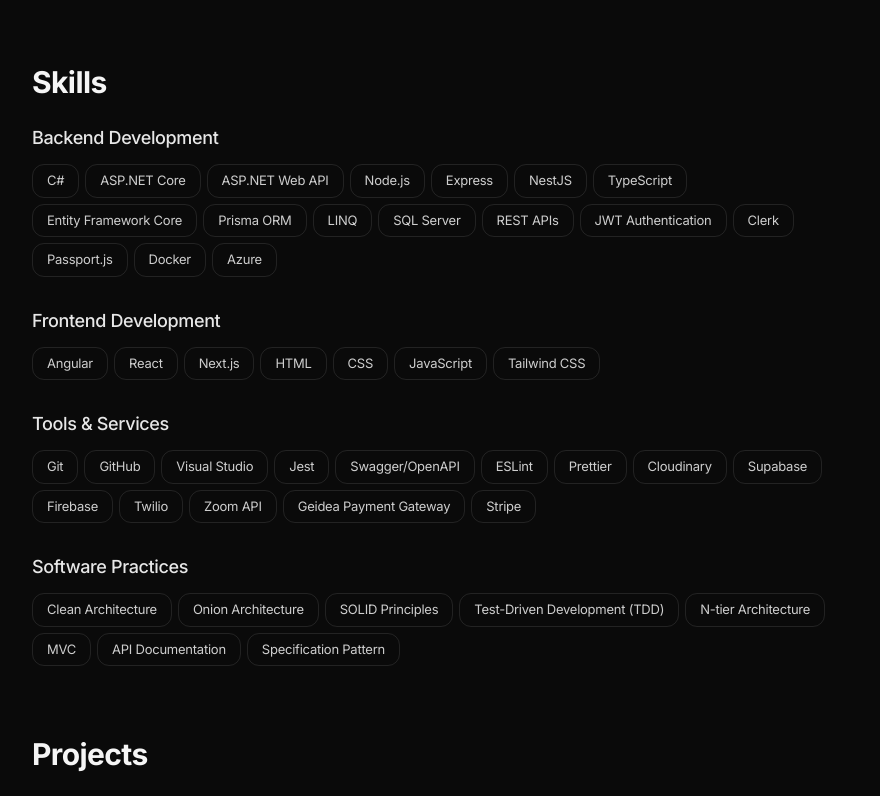
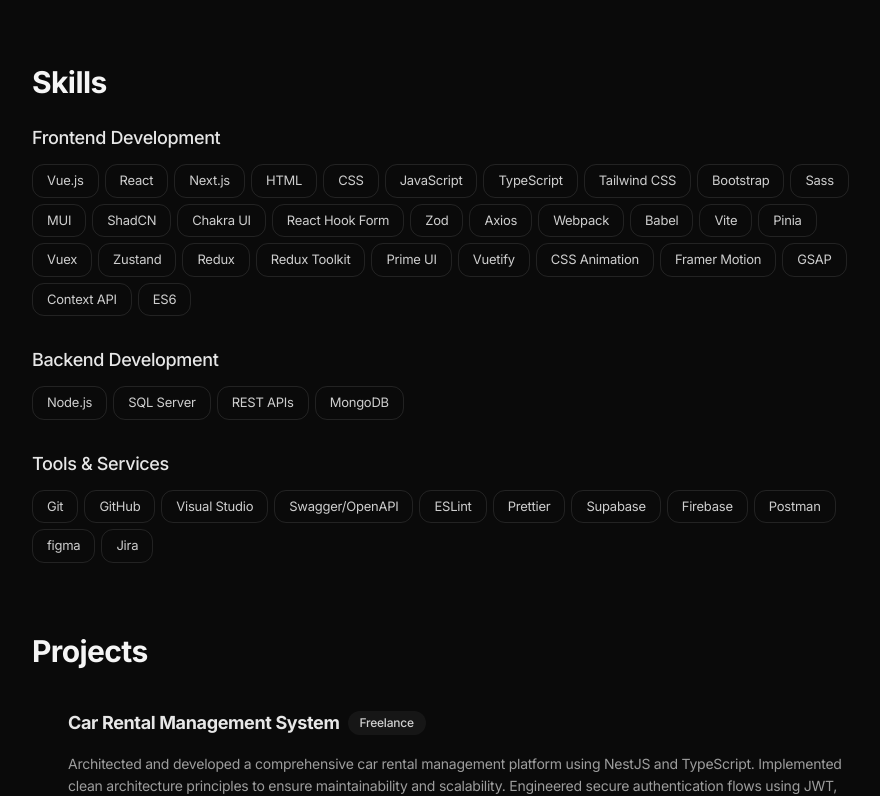
Before and after one commit to karemahamdy/portfolio-2, a Next.js app: page / in a window 1280 px wide. Shown: the part 1108-1904 px from the top of the page, without its empty margins (192-1072 px from the left). Built offline with nearby package versions, Linux system fonts and the light colour scheme.

Commit message:
skills and award

```diff
--- a/app/data/skills.ts
+++ b/app/data/skills.ts
@@ -10,38 +10,48 @@ export interface SkillCategory {
 
 export const skillCategories: SkillCategory[] = [
   {
-    name: "Backend Development",
-    skills: [
-      { name: "C#" },
-      { name: "ASP.NET Core" },
-      { name: "ASP.NET Web API" },
-      { name: "Node.js" },
-      { name: "Express" },
-      { name: "NestJS" },
-      { name: "TypeScript" },
-      { name: "Entity Framework Core" },
-      { name: "Prisma ORM" },
-      { name: "LINQ" },
-      { name: "SQL Server" },
-      { name: "REST APIs" },
-      { name: "JWT Authentication" },
-      { name: "Clerk" },
-      { name: "Passport.js" },
-      { name: "Docker" },
-      { name: "Azure" }
-    ],
-    visible: true
-  },
-  {
     name: "Frontend Development",
     skills: [
-      { name: "Angular" },
+      { name: "Vue.js" },
       { name: "React" },
       { name: "Next.js" },
       { name: "HTML" },
       { name: "CSS" },
       { name: "JavaScript" },
-      { name: "Tailwind CSS" }
+      { name: "TypeScript" },
+      { name: "Tailwind CSS" },
+      { name: "Bootstrap" },
+      { name: "Sass" },
+      { name: "MUI" },
+      { name: "ShadCN" },
+      { name: "Chakra UI" },
+      { name: "React Hook Form" },
+      { name: "Zod" },
+      { name: "Axios" },
+      { name: "Webpack" },
+      { name: "Babel" },
+      { name: "Vite" },
+      { name: "Pinia" },
+      { name: "Vuex" },
+      { name: "Zustand" },
+      { name: "Redux" },
+      { name: "Redux Toolkit" },
+      { name: "Prime UI" },
+      { name: "Vuetify" },
+      { name: "CSS Animation" },
+      { name: "Framer Motion" },
+      { name: "GSAP" },
+      { name: "Context API" },
+      { name: "ES6" }],
+    visible: true
+  },
+    {
+    name: "Backend Development",
+    skills: [
+      { name: "Node.js" },
+      { name: "SQL Server" },
+      { name: "REST APIs" },
+      { name: "MongoDB" },
     ],
     visible: true
   },
@@ -51,32 +61,17 @@ export const skillCategories: SkillCategory[] = [
       { name: "Git" },
       { name: "GitHub" },
       { name: "Visual Studio" },
-      { name: "Jest" },
       { name: "Swagger/OpenAPI" },
       { name: "ESLint" },
       { name: "Prettier" },
-      { name: "Cloudinary" },
       { name: "Supabase" },
       { name: "Firebase" },
-      { name: "Twilio" },
-      { name: "Zoom API" },
-      { name: "Geidea Payment Gateway" },
-      { name: "Stripe" }
+      { name: "Postman" },
+      { name: "figma" },
+      { name: "Jira" },
+
     ],
     visible: true
   },
-  {
-    name: "Software Practices",
-    skills: [
-      { name: "Clean Architecture" },
-      { name: "Onion Architecture" },
-      { name: "SOLID Principles" },
-      { name: "Test-Driven Development (TDD)" },
-      { name: "N-tier Architecture" },
-      { name: "MVC" },
-      { name: "API Documentation" },
-      { name: "Specification Pattern" }
-    ],
-    visible: true
-  }
+
 ];
--- a/app/page.tsx
+++ b/app/page.tsx
@@ -1,5 +1,6 @@
 'use client';
 
+import { ExternalLink } from 'lucide-react';
 import About from './components/About';
 import Contact from './components/Contact';
 import Experience from './components/Experience';
@@ -17,7 +18,7 @@ const sectionVisibility = {
   skills: true,
   contact: true,
   // Add a custom section as an example
-  customSection: false
+  customSection: true
 };
 
 export default function Home() {
@@ -29,15 +30,45 @@ export default function Home() {
         {sectionVisibility.workExperience && <Experience />}
         {sectionVisibility.skills && <Skills />}
         {sectionVisibility.projects && <Projects />}
-        {sectionVisibility.contact && <Contact />}
 
         {/* Example of using SectionTemplate with visible prop */}
         <SectionTemplate
-          title="Custom Section"
+          title="Awards"
           visible={sectionVisibility.customSection}
         >
-          <p>This is a custom section that can be toggled on/off.</p>
+          <p> 50 Days Badge 2025 on leetcode
+            <a
+            href={"https://leetcode.com/medal/?showImg=0&id=6864173&isLevel=false"}
+            className="text-muted-foreground hover:text-foreground transition-colors duration-200"
+            target={ "_blank" }
+            rel={ "noopener noreferrer"}
+          >
+            <ExternalLink className="inline-block w-3 h-3 ml-0.5 -mt-px opacity-60" />
+            </a>
+          </p>
+          <p> Solve SQL 50 Badge 2025 on leetcode
+            <a
+              href={"https://leetcode.com/medal/?showImg=0&id=8122287&isLevel=false"}
+              className="text-muted-foreground hover:text-foreground transition-colors duration-200"
+              target={"_blank"}
+              rel={"noopener noreferrer"}
+            >
+              <ExternalLink className="inline-block w-3 h-3 ml-0.5 -mt-px opacity-60" />
+            </a>
+          </p>
+          <p>February 2025 on leetcode
+            <a
+              href={"https://leetcode.com/medal/?showImg=0&id=6334124&isLevel=false"}
+              className="text-muted-foreground hover:text-foreground transition-colors duration-200"
+              target={"_blank"}
+              rel={"noopener noreferrer"}
+            >
+              <ExternalLink className="inline-block w-3 h-3 ml-0.5 -mt-px opacity-60" />
+            </a>
+          </p>
         </SectionTemplate>
+        {sectionVisibility.contact && <Contact />}
+
       </div>
     </main>
   );
```
